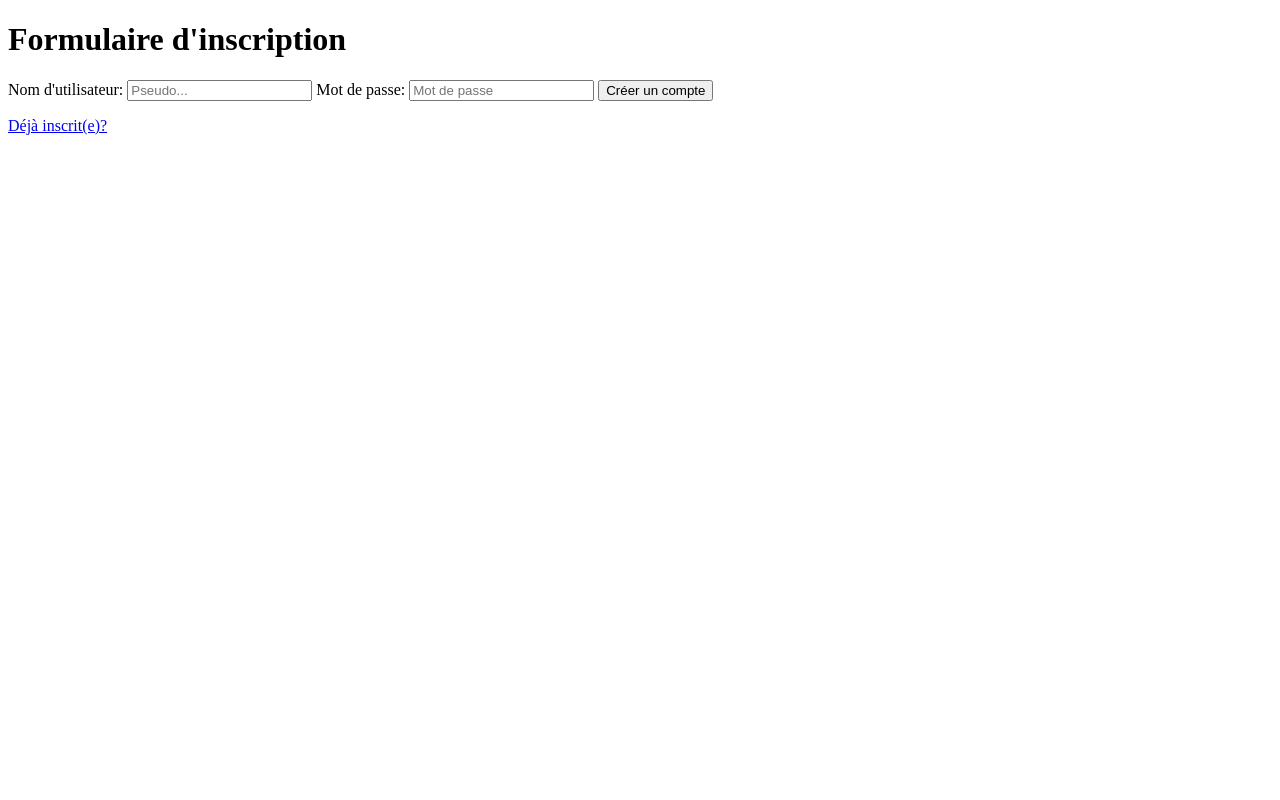
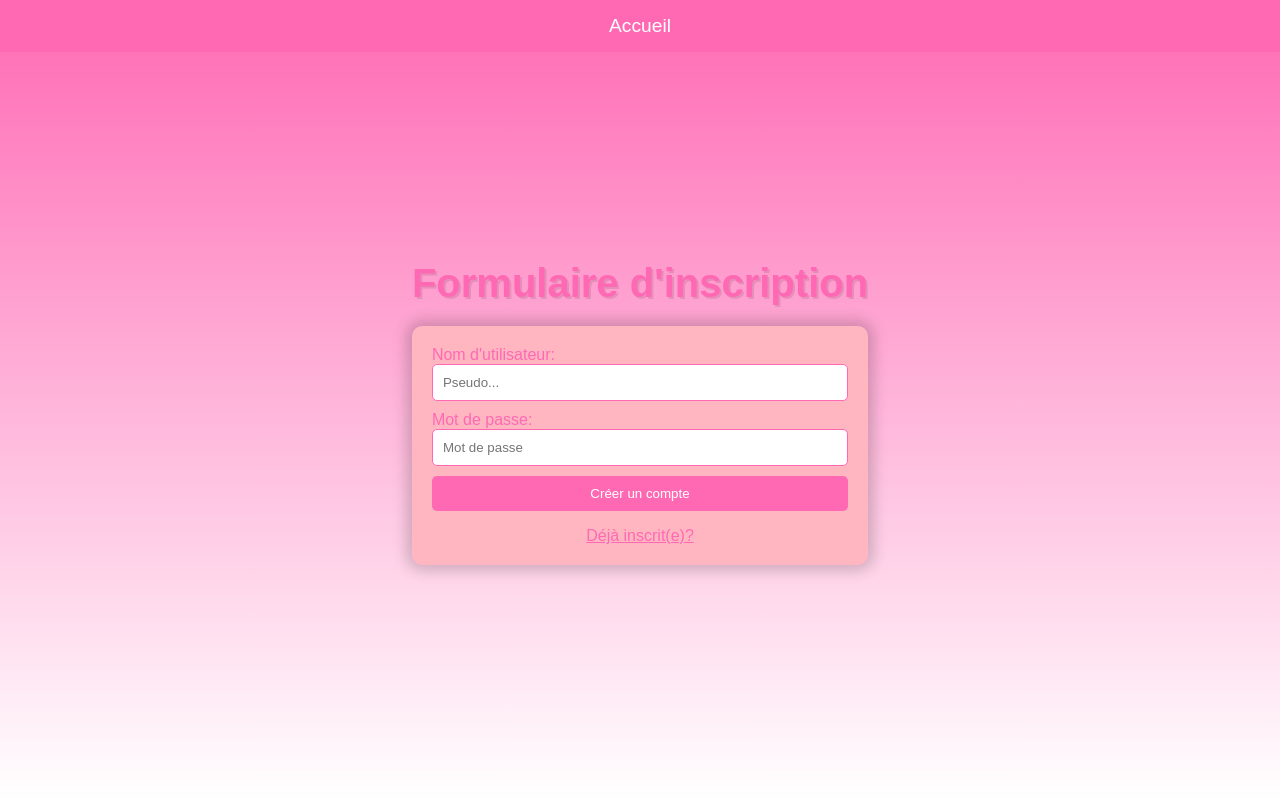
Before and after one commit to Hiloul/social-media-project, a PHP site: page /php/register.html in a window 1280 px wide. Run offline with PHP 8.4, Linux system fonts and the light colour scheme.

Commit message:
modif css

```diff
--- a/login.html
+++ b/login.html
@@ -8,6 +8,10 @@
     <link rel="stylesheet" href="public/css/style.css" />
   </head>
   <body>
+    <nav>
+      <a href="index.html">Accueil</a>
+    </nav>
+    <div class="container">
     <h1>Formulaire de connexion</h1>
     <form id="loginForm">
       <label for="username">Nom d'utilisateur: </label>
@@ -34,6 +38,7 @@
         <a href="index.html">Accueil</a>
       </div>
     </form>
+  </div>
     <footer>Social Media &copy;2023</footer>
     <script defer src="src/js/loginScript.js"></script>
   </body>
--- a/public/css/style.css
+++ b/public/css/style.css
@@ -1 +1,88 @@
-/*# sourceMappingURL=style.css.map */
+* {
+  box-sizing: border-box;
+}
+
+nav {
+  position: fixed;
+  top: 0;
+  width: 100%;
+  background-color: #ff69b4;
+  padding: 15px;
+  display: flex;
+  justify-content: space-around;
+}
+nav a {
+  color: #ffffff;
+  text-decoration: none;
+  font-size: 1.2em;
+}
+nav a:hover {
+  color: #ffb6c1;
+}
+
+body {
+  display: flex;
+  justify-content: center;
+  align-items: center;
+  height: 100vh;
+  margin: 0;
+  background: linear-gradient(to bottom, #ff69b4, #ffffff);
+  font-family: Arial, sans-serif;
+}
+body h1 {
+  text-align: center;
+  color: #ff69b4;
+  font-size: 2.5em;
+  text-shadow: 2px 2px rgba(0, 0, 0, 0.1);
+  margin-bottom: 20px;
+}
+
+form {
+  background: #ffb6c1;
+  padding: 20px;
+  border-radius: 10px;
+  box-shadow: 0px 0px 15px 5px rgba(0, 0, 0, 0.2);
+}
+form label {
+  color: #ff69b4;
+}
+form input {
+  display: block;
+  width: 100%;
+  padding: 10px;
+  margin-bottom: 10px;
+  border-radius: 5px;
+  border: 1px solid #ff69b4;
+}
+form button {
+  background: #ff69b4;
+  color: #ffffff;
+  border: none;
+  padding: 10px;
+  width: 100%;
+  border-radius: 5px;
+  cursor: pointer;
+}
+form button:hover {
+  background: #ff369b;
+}
+form .redirectionLogin {
+  text-align: center;
+}
+form .redirectionLogin a {
+  color: #ff69b4;
+}
+form .redirectionLogin a:hover {
+  color: #ff369b;
+}
+
+footer {
+  position: fixed;
+  bottom: 0;
+  width: 100%;
+  background-color: #ff69b4;
+  padding: 15px;
+  text-align: center;
+  color: #ffffff;
+  font-size: 1.2em;
+}/*# sourceMappingURL=style.css.map */
--- a/public/css/style.scss
+++ b/public/css/style.scss
@@ -0,0 +1,111 @@
+$color-primary: #ff69b4; // Couleur rose
+$color-secondary: #ffffff; // Couleur blanche
+$color-accent: #ffb6c1; // Couleur rose claire
+
+* {
+  box-sizing: border-box;
+}
+
+$navbar-background: #ff69b4; // Couleur de fond de la navbar
+$navbar-color: #ffffff; // Couleur du texte de la navbar
+$navbar-hover-color: #ffb6c1; // Couleur de survol du texte de la navbar
+
+nav {
+  position: fixed;
+  top: 0;
+  width: 100%;
+  background-color: $navbar-background;
+  padding: 15px;
+  display: flex;
+  justify-content: space-around;
+
+  a {
+    color: $navbar-color;
+    text-decoration: none;
+    font-size: 1.2em;
+
+    &:hover {
+      color: $navbar-hover-color;
+    }
+  }
+}
+
+
+
+body {
+    display: flex;
+    justify-content: center;
+    align-items: center;
+    height: 100vh;
+    margin: 0;
+    background: linear-gradient(to bottom, $color-primary, $color-secondary);
+    font-family: Arial, sans-serif;
+
+    h1 {
+      text-align: center;
+      color: $color-primary;
+      font-size: 2.5em;
+      text-shadow: 2px 2px rgba(0, 0, 0, 0.1);
+      margin-bottom: 20px;
+    }
+  }
+
+form {
+  background: $color-accent;
+  padding: 20px;
+  border-radius: 10px;
+  box-shadow: 0px 0px 15px 5px rgba(0, 0, 0, 0.2);
+
+  label {
+    color: $color-primary;
+  }
+
+  input {
+    display: block;
+    width: 100%;
+    padding: 10px;
+    margin-bottom: 10px;
+    border-radius: 5px;
+    border: 1px solid $color-primary;
+  }
+
+  button {
+    background: $color-primary;
+    color: $color-secondary;
+    border: none;
+    padding: 10px;
+    width: 100%;
+    border-radius: 5px;
+    cursor: pointer;
+
+    &:hover {
+      background: darken($color-primary, 10%);
+    }
+  }
+
+  .redirectionLogin {
+    text-align: center;
+
+    a {
+      color: $color-primary;
+
+      &:hover {
+        color: darken($color-primary, 10%);
+      }
+    }
+  }
+}
+
+$footer-background: #ff69b4; // Couleur de fond du footer
+$footer-color: #ffffff; // Couleur du texte du footer
+
+footer {
+  position: fixed;
+  bottom: 0;
+  width: 100%;
+  background-color: $footer-background;
+  padding: 15px;
+  text-align: center;
+  color: $footer-color;
+  font-size: 1.2em;
+}
--- a/register.html
+++ b/register.html
@@ -4,10 +4,13 @@
     <meta charset="UTF-8" />
     <meta name="viewport" content="width=device-width, initial-scale=1.0" />
     <title>Inscription</title>
-    <script defer src="src/js/registerScript.js"></script>
     <link rel="stylesheet" href="public/css/style.css" />
   </head>
   <body>
+    <nav>
+      <a href="index.html">Accueil</a>
+    </nav>
+    <div class="container">
     <h1>Formulaire d'inscription</h1>
     <!-- Formulaire d'inscription et/ou connexion -->
     <form id="userForm">
@@ -35,5 +38,7 @@
         <a href="login.html">Déjà inscrit(e)?</a>
       </div>
     </form>
+  </div>
+    <script defer src="src/js/registerScript.js"></script>
   </body>
 </html>
--- a/src/js/registerScript.js
+++ b/src/js/registerScript.js
@@ -1,7 +1,8 @@
-document.getElementById("userForm").addEventListener("submit", function (e) {
+document.getElementById("userForm").addEventListener("submit", e => {
   e.preventDefault();
 
   var username = document.getElementById("username").value;
+  console.log(username);
   var password = document.getElementById("password").value;
 
   var xhr = new XMLHttpRequest();
@@ -9,13 +10,10 @@ document.getElementById("userForm").addEventListener("submit", function (e) {
   xhr.setRequestHeader("Content-type", "application/x-www-form-urlencoded");
 
   // Envoi du nom d'utilisateur et du mot de passe à la requête
-  xhr.send(
-    "username=" +
-      encodeURIComponent(username) +
-      "&password=" +
-      encodeURIComponent(password)
-  );
 
+
+  xhr.send("username=" + encodeURIComponent(username) + "&password=" + encodeURIComponent(password));
+  console.log(xhr.readyState, xhr.status);
   xhr.onload = function () {
     if (this.status == 200) {
       try {
@@ -33,7 +31,7 @@ document.getElementById("userForm").addEventListener("submit", function (e) {
           errorMessageElement.textContent = "";
           // Afficher le message de succès
           successMessageElement.textContent = response.success;
-          // Rediriger l'utilisateur vers la page de jeu après 1.5 secondes
+          // Rediriger l'utilisateur vers la page de jeu après 2 secondes
           setTimeout(function () {
             window.location.href = "index.html";
           }, 1500);
--- a/src/php/login.php
+++ b/src/php/login.php
@@ -6,7 +6,7 @@ session_start();
 header('Content-Type: application/json');
 
 // Connexion BDD
-include 'config/dbconfig.php';
+include 'dbconfig.php';
 
 // Contenu qui va s'insérer en BDD
 $username = $_POST['username'];
```
Also changed, not shown: src/php/register.php (+13 -9 lines), src/php/dbconfig.php (renamed from config/dbconfig.php), 1 other file.
